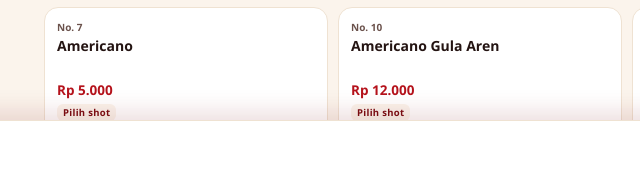
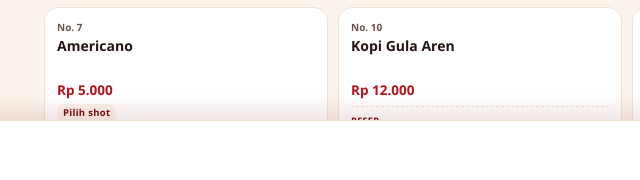
Before and after one commit to zidandevian-ctrl/cofeecafe.github.io, a plain HTML site: page index.html in a window 1280 px wide. Shown: the part 616-796 px from the top of the page, 160-800 px from the left. Drawn offline with nearby package versions, Linux system fonts and the light colour scheme.

Commit message:
Rename 'Americano Gula Aren' to 'Kopi Gula Aren'

```diff
--- a/index.html
+++ b/index.html
@@ -849,7 +849,7 @@ const MENU = [
     recipe:["Nutrisari Lemon Tea 1 sachet", "Air secukupnya"]},
   {no:7, name:"Americano", price:5000, hasShot:true,
     recipe:["Nescafe Biru sesuai jumlah shot (1 sachet / shot)", "Air secukupnya"]},
-  {no:10, name:"Americano Gula Aren", price:12000, hasShot:true,
+  {no:10, name:"Kopi Gula Aren", price:12000,
     recipe:["Gula Aren 1 sdk", "Creamer 1 sdk", "SKM 1/2", "Nescafe Biru sesuai shot", "Air 100ml"]},
   {no:11, name:"Neslo", price:12000,
     recipe:["Milo 1 sachet", "SKM 1x", "Creamer 1 sdk", "Air 80ml", "Foam: Nescafe Clasik + Air 30ml"]},
@@ -863,7 +863,7 @@ const MENU = [
     recipe:["Butterscotch 1 sachet", "SKM 1x", "Creamer 1x", "Nescafe Clasik 1x", "Air 100ml"]},
   {no:16, name:"Clasik Maltino", price:12000,
     recipe:["Ovaltin 1 sachet", "Creamer 1 sdk", "SKM 1x", "Air 80ml", "Foam: Nescafe Clasik + Air 30ml"]},
-  {no:17, name:"Americano Apple", price:8000, hasShot:true,
+  {no:17, name:"Americano Apple", price:8000,
     recipe:["Nescafe Biru sesuai jumlah shot", "Nutrisari Apel 1 sachet", "Air secukupnya"]},
   {no:18, name:"Cookies & Cream", price:12000,
     recipe:["Vanila 3 sdk", "Creamer 1x", "SKM 1x", "Air 100ml", "Oreo 2 sdk"]},
```
